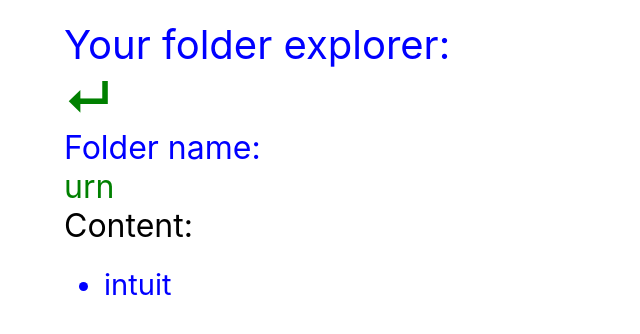
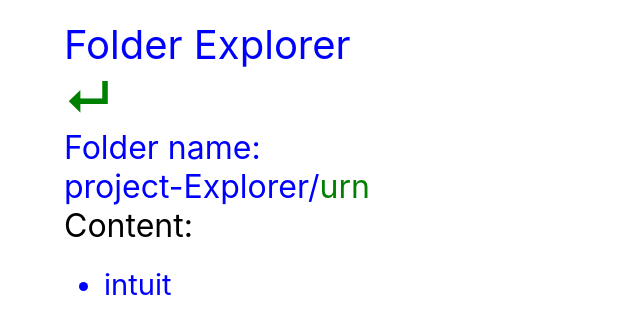
Before and after one commit to amireppel/intuitFolderExplorer, a React (Create React App) app in the folder folders-explorer/: page / in a window 1280 px wide. Both pictures are taken after a click on the item "urn". Shown: the top 334 px of the page, without its empty margins (0-640 px from the left). Built offline with nearby package versions, Linux system fonts and the light colour scheme.

Commit message:
full folder name and switch

```diff
--- a/folders-explorer/src/App.css
+++ b/folders-explorer/src/App.css
@@ -39,6 +39,14 @@
   font-size: 2em;
   color: green;
 }
+.Parent-Folder{
+  cursor: pointer;
+  color:blue;
+}
+.Current-Folder{
+
+  color:green;
+}
 
 .Folder-Content {
   font-size: 2em;
--- a/folders-explorer/src/App.tsx
+++ b/folders-explorer/src/App.tsx
@@ -56,13 +56,41 @@
     setFolder(folderBase)
   },
     [])
+  let i = true
+  let folderStruct = '';
+  let currentFolder = '';
+  let parentFoldersArray = []
+  if (fileFolder !== null) {
+
+    let parentFolder = fileFolder.parentFolder
+    while (i !== false) {
+
+      if (parentFolder !== null) {
+
+        parentFoldersArray.unshift(parentFolder)
+        parentFolder = parentFolder.parentFolder
+
+      }
+      else {
+        i = false
+      }
+
+
+    }
+  }
   return (
     <div className="App">
-      {fileFolder !== null ? <div>
-        <div className="App-Header">Your folder explorer:</div>
-        {fileFolder.parentFolder !== null ? (<div className="Back-Arrow" onClick={() => setFolder(fileFolder.parentFolder)}>&#8629;</div>) : <div className="Root-Folder">Root folder</div>}
+       {fileFolder !== null ? <div>
+        <div className="App-Header">Folder Explorer</div>
+        {fileFolder.parentFolder !== null ? (<div className="Back-Arrow" onClick={() => setFolder(fileFolder.parentFolder)}>&#8629;</div>) : <div className="Root-Folder"></div>}
         <div className="Folder-Name-Title">Folder name:</div>
-        <div className="Folder-Name"> {fileFolder.displayName} </div>
+        <div className="Folder-Name">
+        {parentFoldersArray.map((item, index) => {
+                     return <span key={index} className="Parent-Folder" onClick={() =>setFolder(item) }
+             >{item.displayName}/</span>
+          })}
+          <span className="Current-Folder">{fileFolder.displayName}</span>
+        </div>
         {(fileFolder.folderContent !== null && fileFolder.folderContent.length > 0) ?
           <div className="Folder-Content">Content:
           <ul>
@@ -70,12 +98,12 @@
                 let fileContent = item.fileContent
                 if (fileContent === null) {
                   return <li key={index} className="Sub-Folder" onClick={() => {
-                    {setFolder(item)}
+                    { setFolder(item) }
                   }} >{item.displayName}</li>
                 }
                 else {
                   return <li key={index} className="File" ><span className="File-Content-Header">File name: </span><span>{item.displayName},</span> <span
-                  className="File-Content-Header">updated at: </span>
+                    className="File-Content-Header">updated at: </span>
                     <span >{fileContent.lastUpdated.updatedAt},</span>
                     <span className="File-Content-Header">updated by: </span><span>{fileContent.lastUpdated.updatedBy}</span></li>
                 }
```
